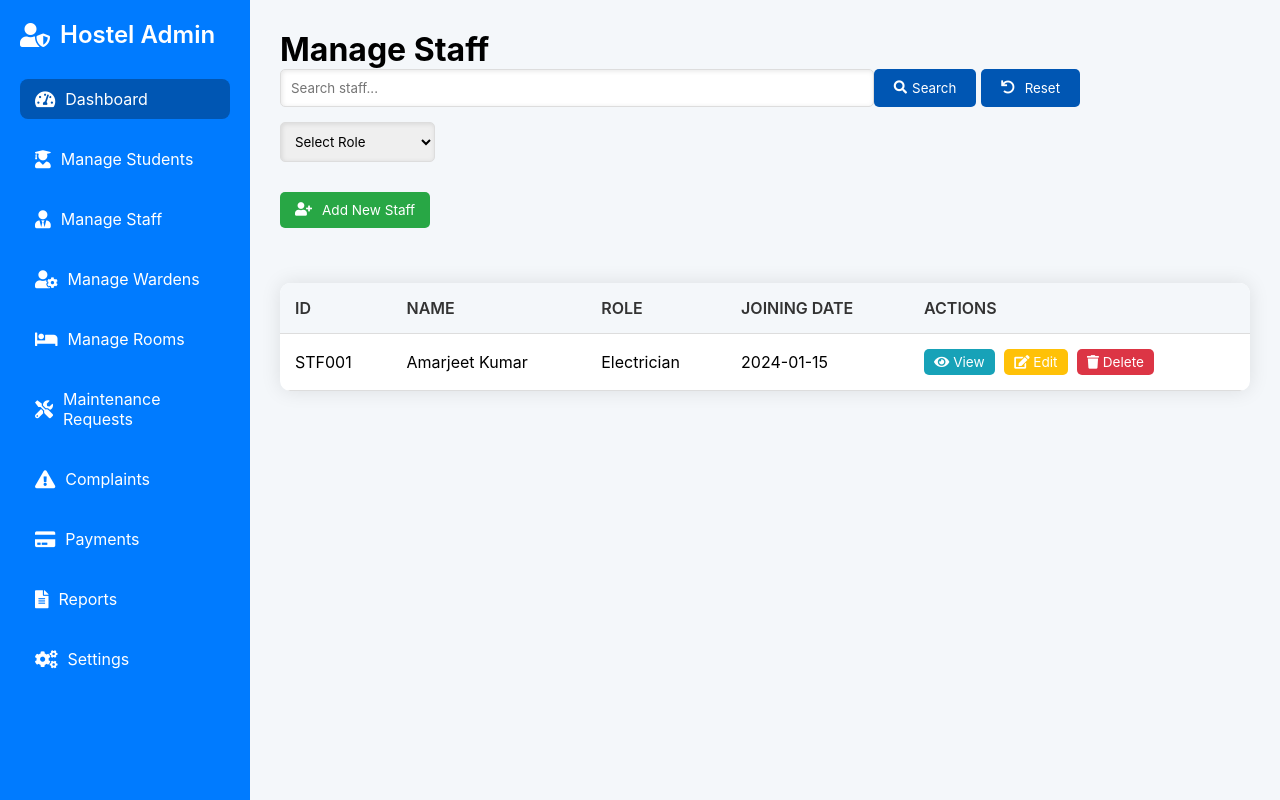
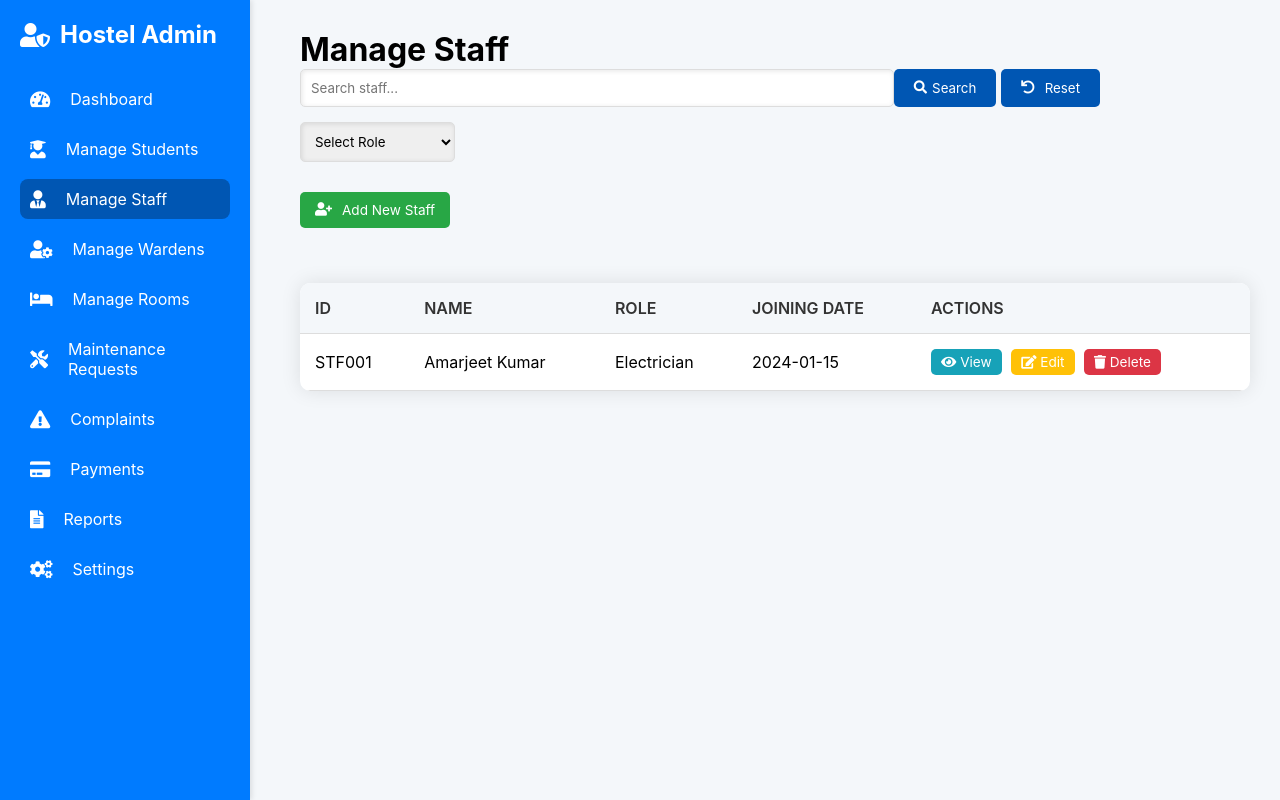
Before and after one commit to pixi-pov/Hostel-Dashboard, a plain HTML site: page Comp/Admin Dashboard/manage-staff.html in a window 1280 px wide. Drawn offline with Linux system fonts and the light colour scheme.

Commit message:
Navbar link updates

```diff
--- a/Comp/Admin Dashboard/admin.css
+++ b/Comp/Admin Dashboard/admin.css
@@ -16,11 +16,15 @@ body {
 
 /* Sidebar Navigation */
 .sidebar {
-  background-color: #007BFF;
-  color: white;
   width: 250px;
   height: 100vh;
+  background-color: #007BFF;
+  color: #fff;
+  position: fixed;
+  top: 0;
+  left: 0;
   padding: 20px;
+  box-shadow: 2px 0 5px rgba(0, 0, 0, 0.1);
   display: flex;
   flex-direction: column;
   overflow-y: auto;
@@ -28,8 +32,8 @@ body {
 
 .sidebar-brand {
   font-size: 24px;
-  font-weight: 600;
-  margin-bottom: 30px;
+  font-weight: 700;
+  margin-bottom: 20px;
   display: flex;
   align-items: center;
   gap: 10px;
@@ -41,7 +45,7 @@ body {
 }
 
 .sidebar-item {
-  margin-bottom: 20px;
+  margin: 10px 0;
 }
 
 .sidebar-link {
@@ -50,28 +54,32 @@ body {
   display: flex;
   align-items: center;
   gap: 10px;
-  padding: 10px 15px;
+  padding: 10px;
   border-radius: 8px;
   transition: background-color 0.3s;
 }
 
-.sidebar-link:hover, .sidebar-item.active .sidebar-link {
+.sidebar-link:hover,
+.sidebar-item.active .sidebar-link {
   background-color: #0056b3;
 }
 
 /* Sidebar Icons */
 .sidebar-item i {
+  margin-right: 10px;
   font-size: 18px;
 }
 
 /* Main Content */
 .main-content {
+  margin-left: 270px; /* Adjusted for fixed sidebar */
   display: flex;
   flex-direction: column;
   padding: 30px;
   flex: 1;
   overflow-y: auto;
 }
+
 
 /* Dashboard Overview */
 .dashboard-overview {
--- a/Comp/Admin Dashboard/hostel.css
+++ b/Comp/Admin Dashboard/hostel.css
@@ -1,27 +1,42 @@
-/* General Styles */
-body {
-  font-family: 'Segoe UI', Tahoma, Geneva, Verdana, sans-serif;
+/* Reset and Global Styles */
+* {
+  box-sizing: border-box;
   margin: 0;
   padding: 0;
-  background-color: #f0f2f5;
+  font-family: -apple-system, BlinkMacSystemFont, "Segoe UI", Roboto, Oxygen, Ubuntu, Cantarell, "Open Sans", "Helvetica Neue", sans-serif;
 }
 
+body {
+  background-color: #f4f7fa;
+  display: flex;
+  height: 100vh;
+  margin: 0;
+  overflow: auto;
+}
+
+/* Sidebar Navigation */
 .sidebar {
   width: 250px;
   height: 100vh;
-  background-color: #343a40;
+  background-color: #007BFF;
   color: #fff;
   position: fixed;
   top: 0;
   left: 0;
   padding: 20px;
   box-shadow: 2px 0 5px rgba(0, 0, 0, 0.1);
+  display: flex;
+  flex-direction: column;
+  overflow-y: auto;
 }
 
 .sidebar-brand {
   font-size: 24px;
   font-weight: 700;
   margin-bottom: 20px;
+  display: flex;
+  align-items: center;
+  gap: 10px;
 }
 
 .sidebar-menu {
@@ -34,28 +49,36 @@ body {
 }
 
 .sidebar-link {
+  color: white;
   text-decoration: none;
-  color: #fff;
   display: flex;
   align-items: center;
+  gap: 10px;
   padding: 10px;
   border-radius: 8px;
   transition: background-color 0.3s;
 }
 
-.sidebar-link:hover,
-.sidebar-item.active .sidebar-link {
-  background-color: #495057;
+.sidebar-link:hover, .sidebar-item.active .sidebar-link {
+  background-color: #0056b3;
 }
 
-.sidebar-link i {
+/* Sidebar Icons */
+.sidebar-item i {
   margin-right: 10px;
+  font-size: 18px;
 }
 
+/* Main Content */
 .main-content {
-  margin-left: 270px;
-  padding: 20px;
+  margin-left: 270px; /* Adjusted for fixed sidebar */
+  display: flex;
+  flex-direction: column;
+  padding: 30px;
+  flex: 1;
+  overflow-y: auto;
 }
+
 
 header {
   text-align: center;
--- a/Comp/Admin Dashboard/manage-staff.css
+++ b/Comp/Admin Dashboard/manage-staff.css
@@ -16,11 +16,15 @@ body {
 
 /* Sidebar Navigation */
 .sidebar {
-  background-color: #007BFF;
-  color: white;
   width: 250px;
   height: 100vh;
+  background-color: #007BFF;
+  color: #fff;
+  position: fixed;
+  top: 0;
+  left: 0;
   padding: 20px;
+  box-shadow: 2px 0 5px rgba(0, 0, 0, 0.1);
   display: flex;
   flex-direction: column;
   overflow-y: auto;
@@ -28,8 +32,8 @@ body {
 
 .sidebar-brand {
   font-size: 24px;
-  font-weight: 600;
-  margin-bottom: 30px;
+  font-weight: 700;
+  margin-bottom: 20px;
   display: flex;
   align-items: center;
   gap: 10px;
@@ -41,7 +45,7 @@ body {
 }
 
 .sidebar-item {
-  margin-bottom: 20px;
+  margin: 10px 0;
 }
 
 .sidebar-link {
@@ -50,7 +54,7 @@ body {
   display: flex;
   align-items: center;
   gap: 10px;
-  padding: 10px 15px;
+  padding: 10px;
   border-radius: 8px;
   transition: background-color 0.3s;
 }
@@ -61,17 +65,20 @@ body {
 
 /* Sidebar Icons */
 .sidebar-item i {
+  margin-right: 10px;
   font-size: 18px;
 }
 
 /* Main Content */
 .main-content {
+  margin-left: 270px; /* Adjusted for fixed sidebar */
   display: flex;
   flex-direction: column;
   padding: 30px;
   flex: 1;
   overflow-y: auto;
 }
+
 
 /* Manage Staff Section */
 .staff-controls {
--- a/Comp/Admin Dashboard/manage-staff.html
+++ b/Comp/Admin Dashboard/manage-staff.html
@@ -15,9 +15,9 @@
             <i class="fas fa-user-shield"></i> Hostel Admin
         </div>
         <ul class="sidebar-menu">
-            <li class="sidebar-item active"><a href="index.html" class="sidebar-link"><i class="fas fa-tachometer-alt"></i> Dashboard</a></li>
+            <li class="sidebar-item"><a href="index.html" class="sidebar-link"><i class="fas fa-tachometer-alt"></i> Dashboard</a></li>
             <li class="sidebar-item"><a href="managestudents.html" class="sidebar-link"><i class="fas fa-user-graduate"></i> Manage Students</a></li>
-            <li class="sidebar-item"><a href="manage-staff.html" class="sidebar-link"><i class="fas fa-user-tie"></i> Manage Staff</a></li>
+            <li class="sidebar-item active"><a href="manage-staff.html" class="sidebar-link"><i class="fas fa-user-tie"></i> Manage Staff</a></li>
             <li class="sidebar-item"><a href="#" class="sidebar-link"><i class="fas fa-user-cog"></i> Manage Wardens</a></li>
             <li class="sidebar-item"><a href="manageroom.html" class="sidebar-link"><i class="fas fa-bed"></i> Manage Rooms</a></li>
             <li class="sidebar-item"><a href="#" class="sidebar-link"><i class="fas fa-tools"></i> Maintenance Requests</a></li>
```
Also changed, not shown: Comp/Admin Dashboard/manageroom.html (+3 -3 lines).
